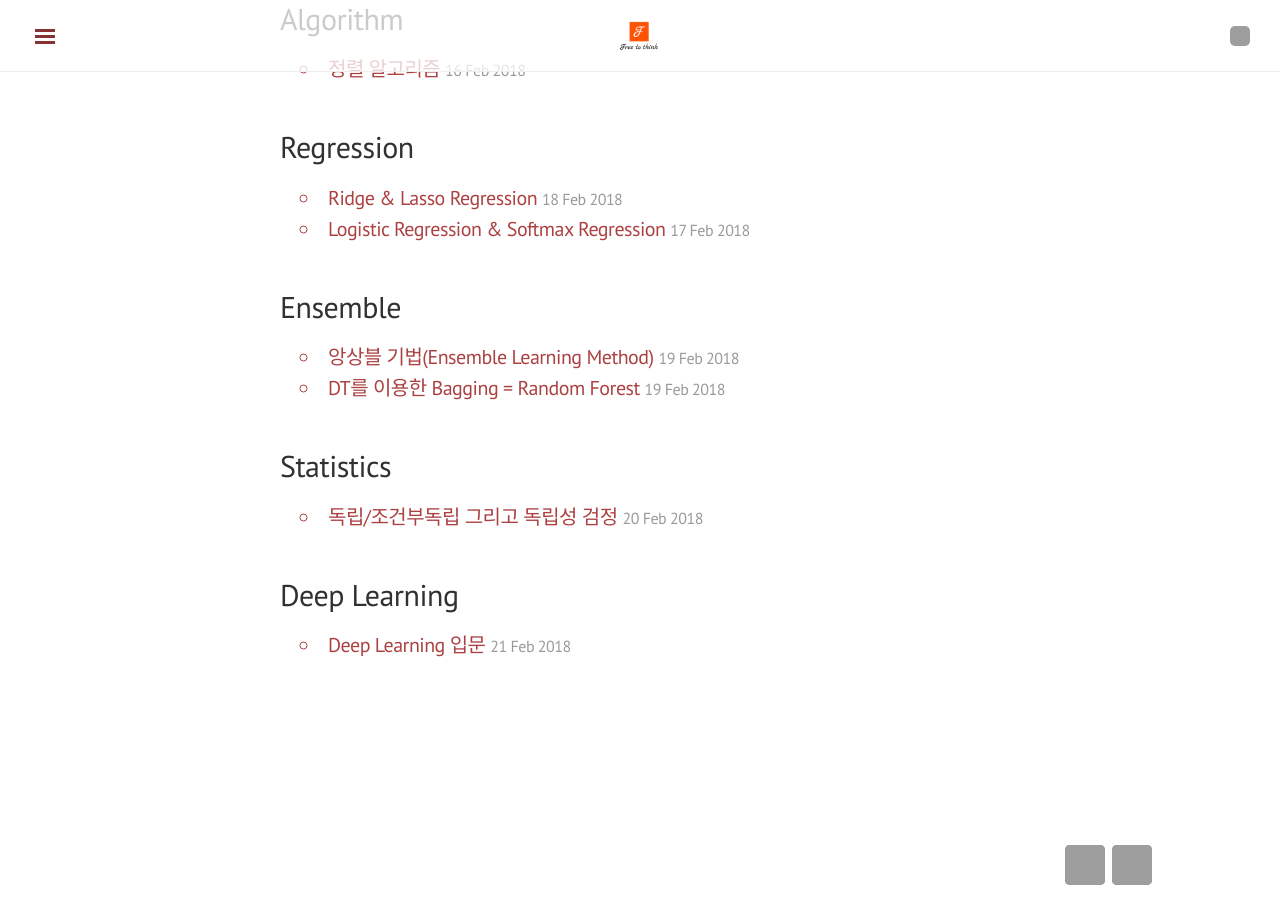
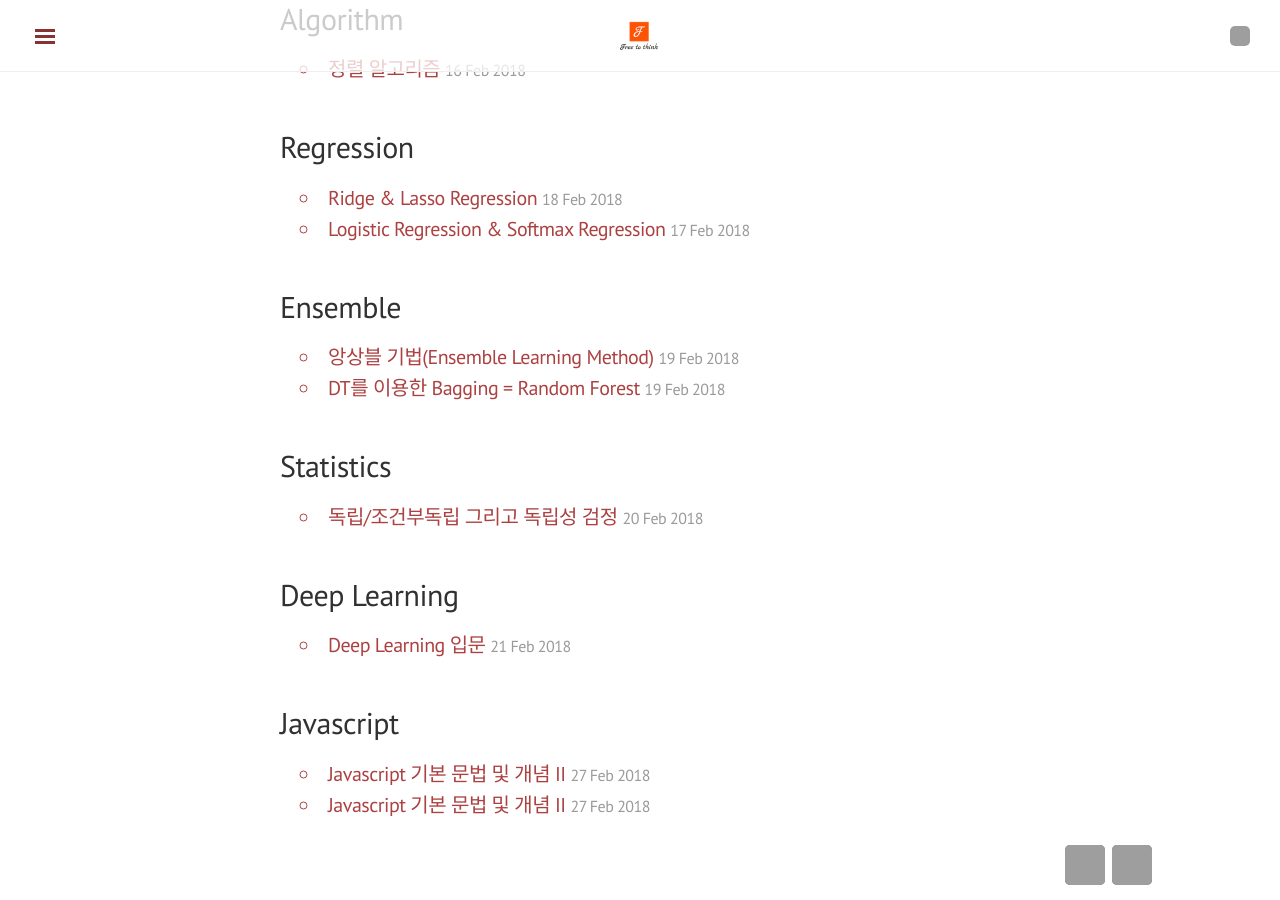
Before and after one commit to kangyeolk/previous.github.io, a Jekyll site: the page built from blog/tags.html, in a window 1280 px wide and 900 px high, scrolled down 1493 px. Built offline with Jekyll 4.4.1, drawn with Linux system fonts in a browser that asks for light colours; nearby versions of some CDN libraries; comment, search, counter and statistics services are not loaded; grey boxes are pictures that could not be loaded.

Commit message:
2018-02-27

```diff
--- a/_posts/2018-02-27-JSintroI.md
+++ b/_posts/2018-02-27-JSintroI.md
@@ -1,3 +1,9 @@
+---
+title: Javascript 기본 문법 및 개념 II
+category: Javascript
+tag: Javascript
+---
+
 JavaScript에 기본적인 문법을 요약,정리한 자료I입니다.
 
 ## Javascript
--- a/_posts/2018-02-27-JSintroII.md
+++ b/_posts/2018-02-27-JSintroII.md
@@ -1,3 +1,9 @@
+---
+title: Javascript 기본 문법 및 개념 II
+category: Javascript
+tag: Javascript
+---
+
 JavaScript에 기본적인 문법을 요약,정리한 자료II 입니다.
 
 ## 유효범위
```
